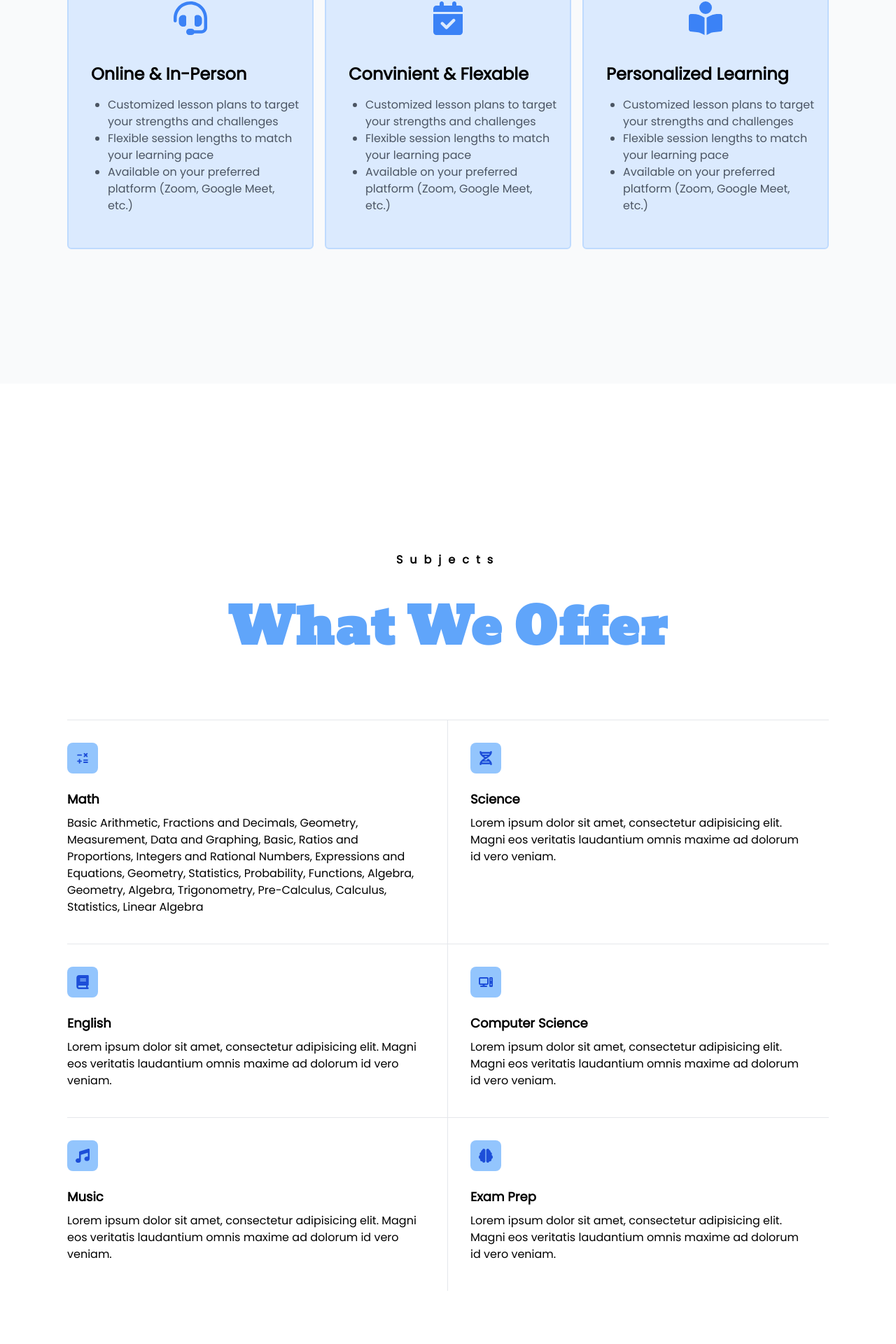
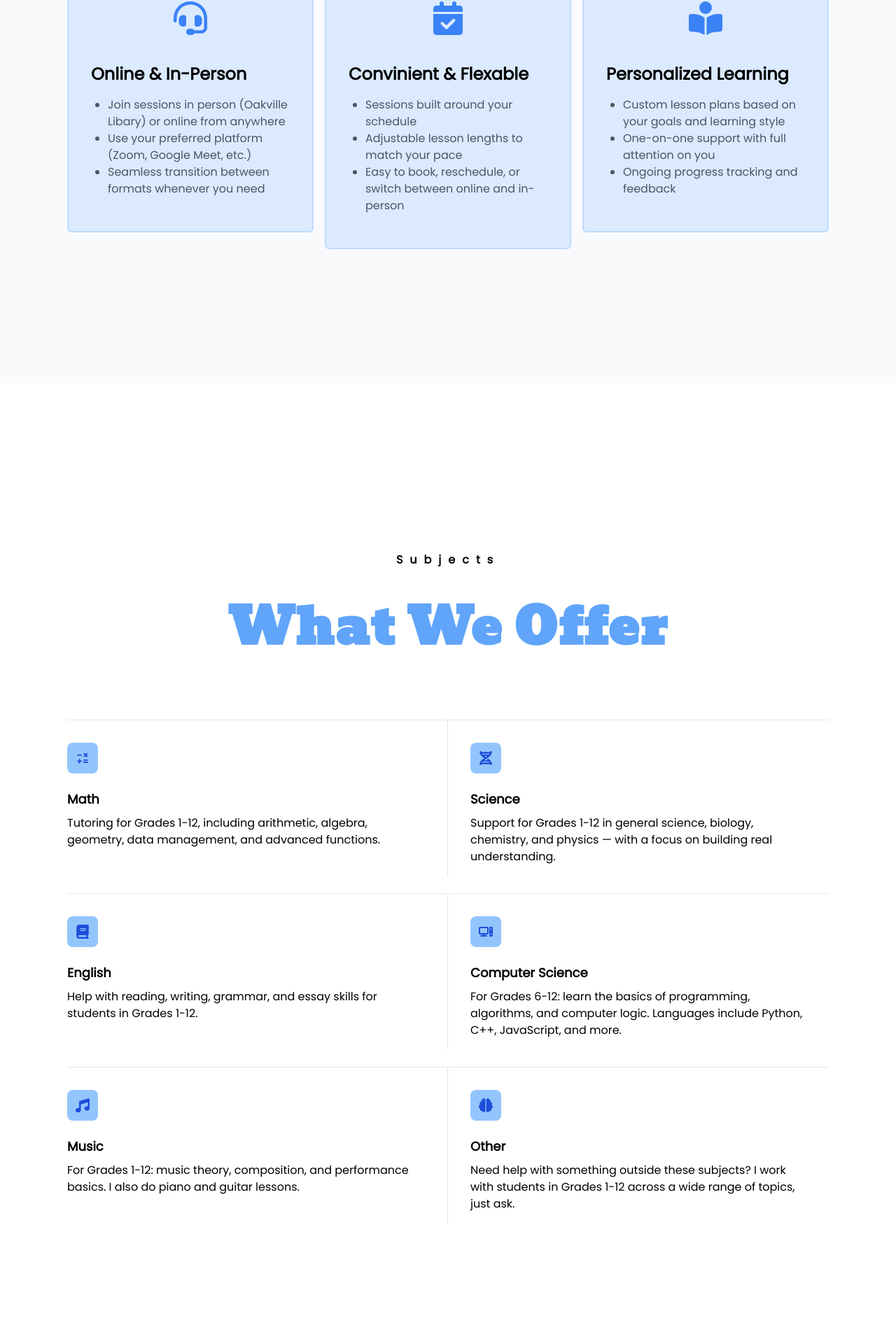
Before and after one commit to JacobC09/Tutoring, a Next.js app: page / in a window 1280 px wide. Shown: the part 1336-3256 px from the top of the page at 70% size. Built offline with nearby package versions, Linux system fonts and the light colour scheme.

Commit message:
add text

```diff
--- a/src/components/Question.tsx
+++ b/src/components/Question.tsx
@@ -4,7 +4,7 @@ import { cn } from "@/lib/utils";
 import { useRef, useState } from "react";
 import { FaArrowRight } from "react-icons/fa6"
 
-export default function Question() {
+export default function Question({question, answer}) {
     const [open, setOpen] = useState<boolean>(false);
 
     let ref = useRef<HTMLDivElement>(null)
@@ -13,11 +13,11 @@ export default function Question() {
         <div className="border-b-2 py-8 cursor-pointer" onClick={() => setOpen(!open)} >
             <div className="flex items-center gap-8">
                 <FaArrowRight size={25} className={cn("text-blue-500 transition-all duration-300 ease-out", open ? "rotate-90" : "rotate-0")} />
-                <p className="text-xl sm:text-2xl font-bold">How much does each session cost?</p>
+                <p className="text-xl sm:text-2xl font-bold">{question}</p>
             </div>
             <div ref={ref} className="overflow-hidden grid transition-all duration-300 ease-out" style={{maxHeight: open ? ref.current?.scrollHeight : 0}}>
-                <p className="pt-8">
-                    asjdkfjasldkjfkl
+                <p className="pt-8 text-lg">
+                    {answer}
                 </p>
             </div>
         </div>
--- a/src/layout/About.tsx
+++ b/src/layout/About.tsx
@@ -19,9 +19,9 @@ export default function About() {
                         <p className="mx-4 text-2xl font-bold">Online & In-Person</p>
                         <div className="pt-4 pb-8">
                             <ul className="list-disc ml-10 text-gray-600">
-                                <li>Customized lesson plans to target your strengths and challenges</li>
-                                <li>Flexible session lengths to match your learning pace</li>
-                                <li>Available on your preferred platform (Zoom, Google Meet, etc.)</li>
+                                <li>Join sessions in person (Oakville Libary) or online from anywhere</li>
+                                <li>Use your preferred platform (Zoom, Google Meet, etc.)</li>
+                                <li>Seamless transition between formats whenever you need</li>
                             </ul>
                         </div>
                     </div>
@@ -36,9 +36,9 @@ export default function About() {
                         <p className="mx-4 text-2xl font-bold">Convinient & Flexable</p>
                         <div className="pt-4 pb-8">
                             <ul className="list-disc ml-10 text-gray-600">
-                                <li>Customized lesson plans to target your strengths and challenges</li>
-                                <li>Flexible session lengths to match your learning pace</li>
-                                <li>Available on your preferred platform (Zoom, Google Meet, etc.)</li>
+                                <li>Sessions built around your schedule</li>
+                                <li>Adjustable lesson lengths to match your pace</li>
+                                <li>Easy to book, reschedule, or switch between online and in-person</li>
                             </ul>
                         </div>
                     </div>
@@ -53,9 +53,9 @@ export default function About() {
                         <p className="mx-4 text-2xl font-bold">Personalized Learning</p>
                         <div className="pt-4 pb-8">
                             <ul className="list-disc ml-10 text-gray-600">
-                                <li>Customized lesson plans to target your strengths and challenges</li>
-                                <li>Flexible session lengths to match your learning pace</li>
-                                <li>Available on your preferred platform (Zoom, Google Meet, etc.)</li>
+                                <li>Custom lesson plans based on your goals and learning style</li>
+                                <li>One-on-one support with full attention on you</li>
+                                <li>Ongoing progress tracking and feedback</li>
                             </ul>
                         </div>
                     </div>
--- a/src/layout/Faq.tsx
+++ b/src/layout/Faq.tsx
@@ -9,22 +9,11 @@ export default function Faq() {
         <Section dark id="faq">
             <p className="tracking-[10px] text-center font-bold">Freqeuently Asked Questions</p>
             <h2 className="text text-5xl sm:text-7xl text-center text-blue-400 mt-12 mb-24">Have Questions?</h2>
-
-            <FadeIn>
-                <Question />
-            </FadeIn>
-            <FadeIn>
-                <Question />
-            </FadeIn>
-            <FadeIn>
-                <Question />
-            </FadeIn>
-            <FadeIn>
-                <Question />
-            </FadeIn>
-            <FadeIn>
-                <Question />
-            </FadeIn>
+            {faqs.map((info, key) =>
+                <FadeIn key={key}>
+                    <Question {...info} />
+                </FadeIn>
+            )}
 
             <FadeIn>
                 <div className="mt-16 flex flex-col items-center w-full space-y-6">
@@ -40,3 +29,30 @@ export default function Faq() {
         </Section>
     );
 }
+
+const faqs = [
+    {
+        question: "How does pricing work for your tutoring sessions?",
+        answer: "Pricing depends on the length and frequency of sessions. I offer flexible packages to fit your budget and schedule — feel free to contact me for a personalized quote."
+    },
+    {
+        question: "What subjects and grades do you tutor?",
+        answer: "I tutor students from Grade 1 through Grade 12 in Math, Science, English, Computer Science, Music, and other subjects as needed."
+    },
+    {
+        question: "Do you offer both in-person and online sessions?",
+        answer: "Yes! Tutoring is available both in-person in the Oakville area and online through platforms like Zoom or Google Meet."
+    },
+    {
+        question: "How flexible is the scheduling?",
+        answer: "I can't tutor during school hours but any other time works!"
+    },
+    {
+        question: "How do you personalize tutoring for each student?",
+        answer: "Every student gets a customized lesson plan based on their strengths, challenges, and learning goals to ensure the sessions are as effective as possible."
+    },
+    {
+        question: "What do I need to get started?",
+        answer: "Just reach out to book a consultation! We'll discuss your child's needs and set up a plan that works for you."
+    }
+];
--- a/src/layout/Subjects.tsx
+++ b/src/layout/Subjects.tsx
@@ -20,7 +20,7 @@ export default function Subjects() {
 
                         <p className="font-bold text-lg mt-4">Math</p>
                         <p className="py-2">
-                            Basic Arithmetic, Fractions and Decimals, Geometry, Measurement, Data and Graphing, Basic, Ratios and Proportions, Integers and Rational Numbers, Expressions and Equations, Geometry, Statistics, Probability, Functions, Algebra, Geometry, Algebra, Trigonometry, Pre-Calculus, Calculus, Statistics, Linear Algebra
+                            Tutoring for Grades 1-12, including arithmetic, algebra, geometry, data management, and advanced functions.
                         </p>
                     </div>
                 </FadeIn>
@@ -32,7 +32,9 @@ export default function Subjects() {
                         </div>
 
                         <p className="font-bold text-lg mt-4">Science</p>
-                        <p className="py-2">Lorem ipsum dolor sit amet, consectetur adipisicing elit. Magni eos veritatis laudantium omnis maxime ad dolorum id vero veniam.</p>
+                        <p className="py-2">
+                            Support for Grades 1-12 in general science, biology, chemistry, and physics — with a focus on building real understanding.
+                        </p>
                     </div>
                 </FadeIn>
 
@@ -43,7 +45,9 @@ export default function Subjects() {
                         </div>
 
                         <p className="font-bold text-lg mt-4">English</p>
-                        <p className="py-2">Lorem ipsum dolor sit amet, consectetur adipisicing elit. Magni eos veritatis laudantium omnis maxime ad dolorum id vero veniam.</p>
+                        <p className="py-2">
+                            Help with reading, writing, grammar, and essay skills for students in Grades 1-12.
+                        </p>
                     </div>
                 </FadeIn>
 
@@ -54,7 +58,9 @@ export default function Subjects() {
                         </div>
 
                         <p className="font-bold text-lg mt-4">Computer Science</p>
-                        <p className="py-2">Lorem ipsum dolor sit amet, consectetur adipisicing elit. Magni eos veritatis laudantium omnis maxime ad dolorum id vero veniam.</p>
+                        <p className="py-2">
+                            For Grades 6-12: learn the basics of programming, algorithms, and computer logic. Languages include Python, C++, JavaScript, and more.
+                        </p>
                     </div>
                 </FadeIn>
 
@@ -65,19 +71,22 @@ export default function Subjects() {
                         </div>
 
                         <p className="font-bold text-lg mt-4">Music</p>
-                        <p className="py-2">Lorem ipsum dolor sit amet, consectetur adipisicing elit. Magni eos veritatis laudantium omnis maxime ad dolorum id vero veniam.</p>
+                        <p className="py-2">
+                            For Grades 1-12: music theory, composition, and performance basics. I also do piano and guitar lessons.
+                        </p>
                     </div>
                 </FadeIn>
 
                 <FadeIn>
-
                     <div className="p-8 border-gray-200 border-t">
                         <div className="bg-blue-300 text-blue-700 p-3 rounded-lg inline-block">
                             <FaBrain size={20} />
                         </div>
 
-                        <p className="font-bold text-lg mt-4">Exam Prep</p>
-                        <p className="py-2">Lorem ipsum dolor sit amet, consectetur adipisicing elit. Magni eos veritatis laudantium omnis maxime ad dolorum id vero veniam.</p>
+                        <p className="font-bold text-lg mt-4">Other</p>
+                        <p className="py-2">
+                            Need help with something outside these subjects? I work with students in Grades 1-12 across a wide range of topics, just ask.
+                        </p>
                     </div>
                 </FadeIn>
 
```
Also changed, not shown: src/layout/Testimonials.tsx (+36 -13 lines).
